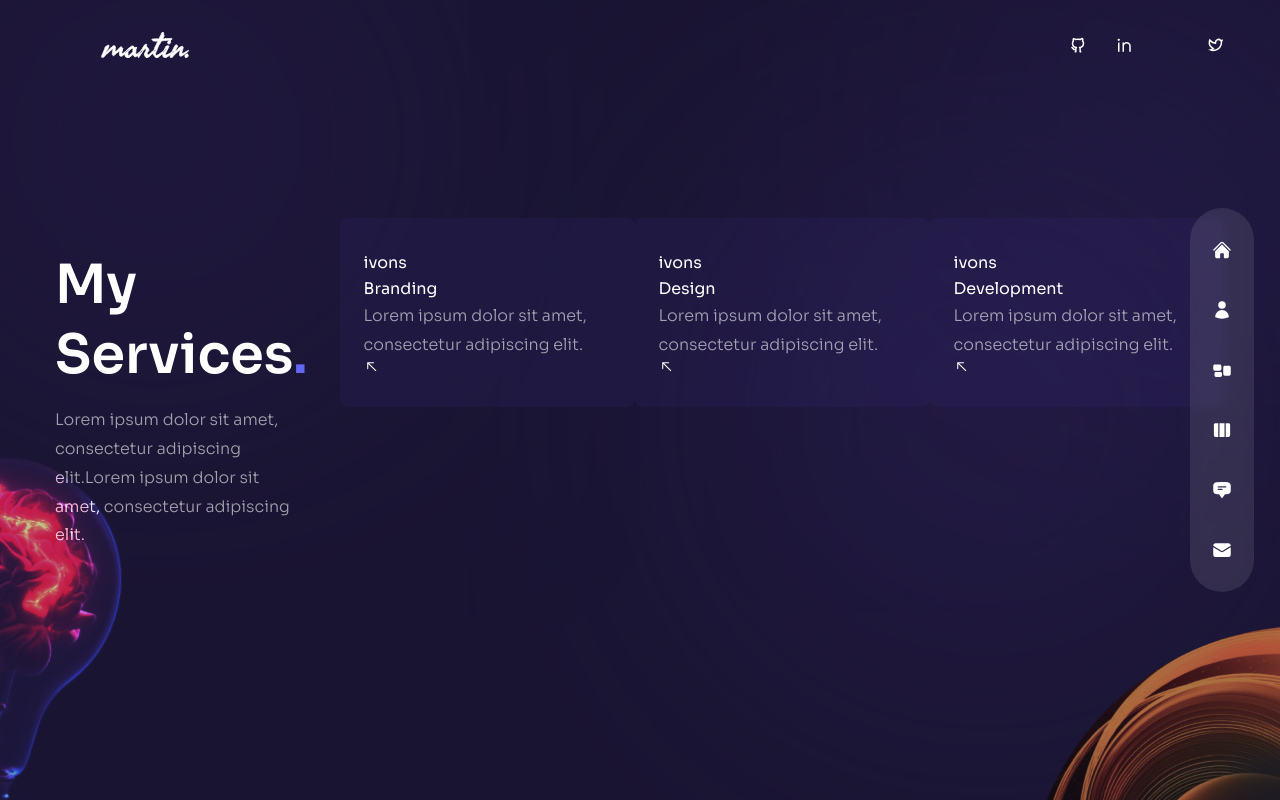
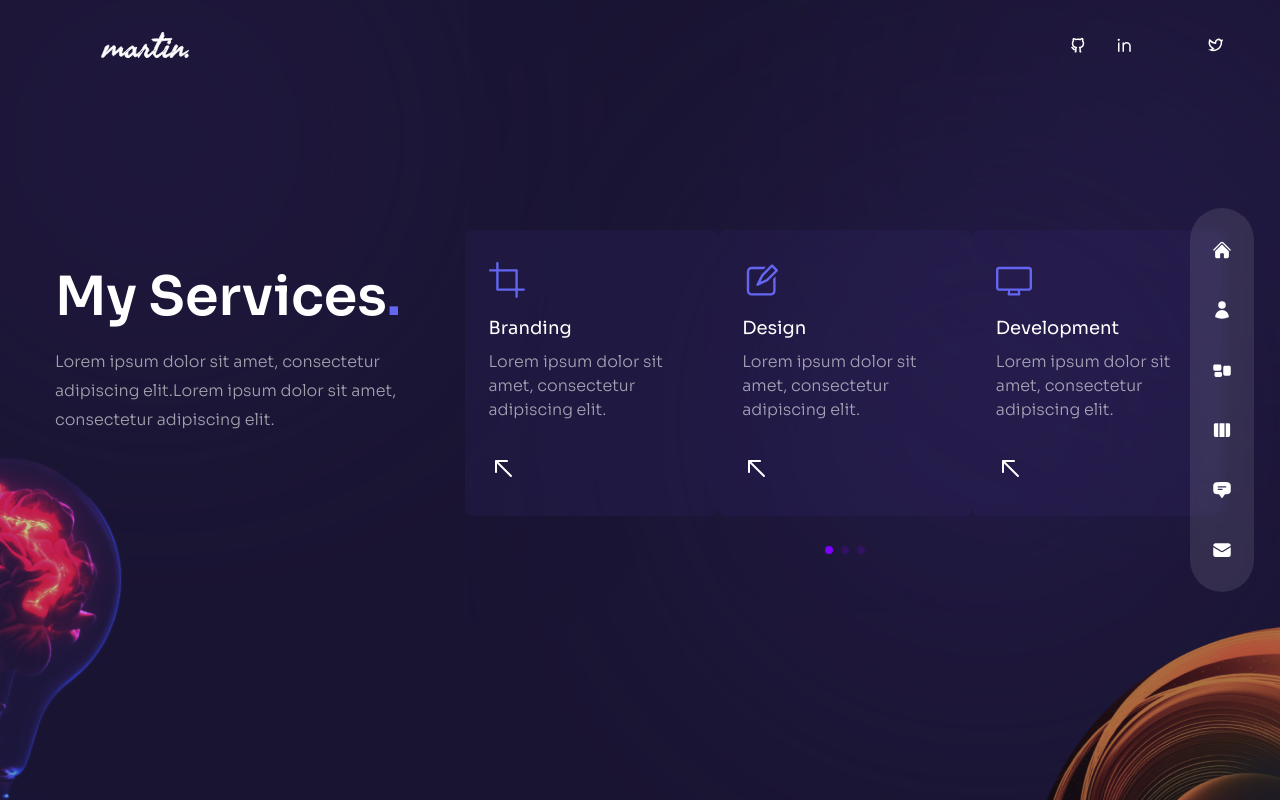
Before and after one commit to mine-martin/2023_Portfolio, a Next.js app: page /services in a window 1280 px wide. Built offline with nearby package versions, Linux system fonts and the light colour scheme; some icons are missing.

Commit message:
Finishing up with Services Page

```diff
--- a/components/ServiceSlider.js
+++ b/components/ServiceSlider.js
@@ -62,10 +62,11 @@ const ServiceSlider = () => {
           spacesBetween: 15,
         },
       }}
-      FreeMode={true}
+      freeMode={true}
       pagination={{
         clickable: true,
       }}
+      modules={[FreeMode, Pagination]}
       className="h-[240px] sm:h-[340px]"
     >
       {serviceData.map((items, index) => {
@@ -73,21 +74,23 @@ const ServiceSlider = () => {
           <SwiperSlide key={index}>
             <div
               className="bg-[rgba(65,47,132,0.15)] h-max rounded-lg px-6 py-8
-              flex sm:flex-col gap-x-6 sm:gap-x-0 group cursor-pointer"
+              flex sm:flex-col gap-x-6 sm:gap-x-0 group cursor-pointer hover:bg-[rgba(89,65,169,0.15)] transition-all duration-300"
             >
               {/* icons */}
-              <div>ivons</div>
+              <div className="text-4xl text-indigo-500 mb-4">{items.icon}</div>
 
               {/* title and description */}
 
-              <div>
-                <div>{items.title}</div>
-                <p>{items.description}</p>
+              <div className="mb-8">
+                <div className="text-lg mb-2">{items.title}</div>
+                <p className="max-w-[350px] leading-normal">
+                  {items.description}
+                </p>
               </div>
               <div>
                 {/* arrow */}
-                <div>
-                  <RxArrowTopLeft />
+                <div className="text-3xl">
+                  <RxArrowTopLeft className="group-hover:rotate-45 group-hover:text-indigo-500 transition-all duration-300" />
                 </div>
               </div>
             </div>
--- a/pages/services/index.js
+++ b/pages/services/index.js
@@ -4,12 +4,12 @@ import ServiceSlider from '../../components/ServiceSlider';
 
 const Services = () => {
   return (
-    <div className="h-full bg-primary/30 py-6 flex items-center">
+    <div className="h-full bg-primary/30 py-36 flex items-center">
       <Circles />
       <div className="container mx-auto">
         <div className="flex flex-col xl:flex-row gap-x-8">
           {/* text */}
-          <div className="text-center flex xl:w-[30vw] flex-col lg:text-left mb-4 xl:mb0">
+          <div className="text-center flex xl:w-[30vw] flex-col lg:text-left mb-4 xl:mb-0">
             <h2 className="h2 xl:mt-8 ">
               My Services
               <span className="text-indigo-500">.</span>
@@ -19,9 +19,10 @@ const Services = () => {
               ipsum dolor sit amet, consectetur adipiscing elit.
             </p>
           </div>
-
-          {/* slider */}
-          <ServiceSlider />
+          <div className='w-full xl:max-w-[65%] '>
+            {/* slider */}
+            <ServiceSlider />
+          </div>
         </div>
       </div>
       <Bulb />
--- a/styles/globals.css
+++ b/styles/globals.css
@@ -8,14 +8,20 @@
 .swiper-horizontal > .swiper-pagination-bullets .swiper-pagination-bullet,
 .swiper-pagination-horizontal.swiper-pagination-bullets
   .swiper-pagination-bullet {
-  background-color: #f13024;
+  background-color: #4b0082;
+
+  /* Increase lightness to 50% */
+  background-color: hsl(270, 100%, 50%);
 }
 
 .swiper-button-next:after,
 .swiper-button-prev:after,
 .swiper-button-next:after,
 .swiper-rtl .swiper-button-prev:after {
-  color: #f13024;
+  color: #4b0082;
+
+  /* Increase lightness to 50% */
+  background-color: hsl(270, 100%, 50%);
 }
 
 @layer base {
```
